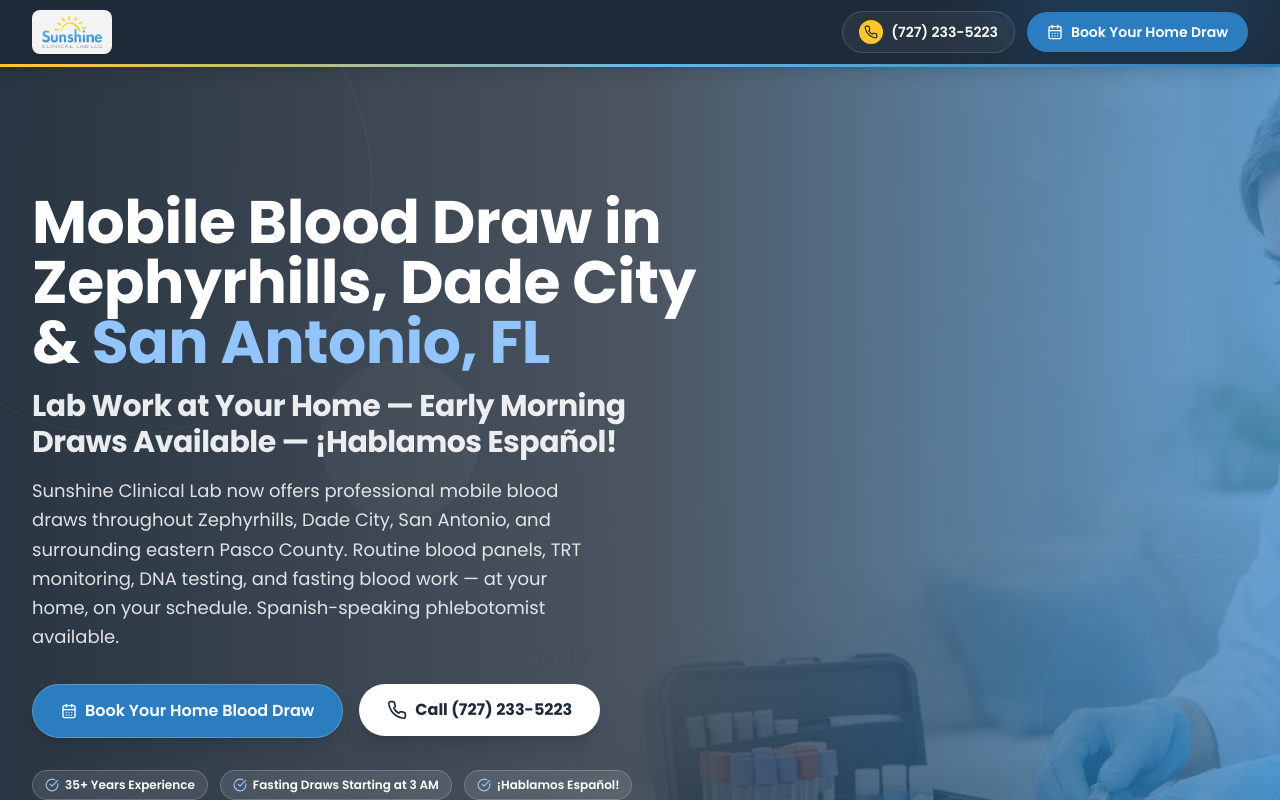
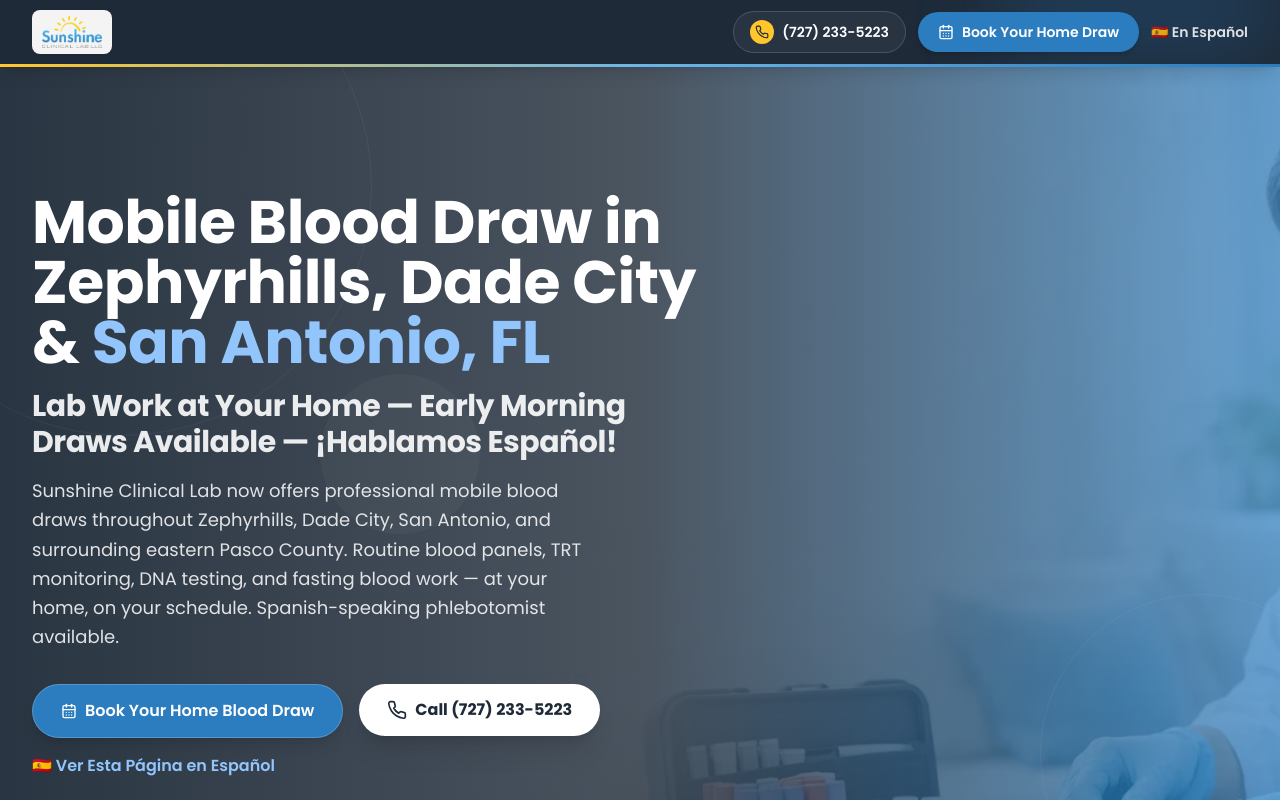
Before and after one commit to Echo5Digital/Sunshinelabus, a Next.js app in the folder frontend/: page /mobile-blood-draw-zephyrhills in a window 1280 px wide. Shown: the top 800 px of the page. Built offline with nearby package versions, Linux system fonts and the light colour scheme.

Commit message:
feat(frontend): add Spanish language links for immigration DNA testing page

```diff
--- a/frontend/components/MobileBloodDrawZephyrhillsPage.jsx
+++ b/frontend/components/MobileBloodDrawZephyrhillsPage.jsx
@@ -269,6 +269,12 @@
                   <span className="hidden sm:inline">Book Your Home Draw</span>
                 </ShimmerButton>
               </Link>
+              <Link
+                href="/es/prueba-de-adn-inmigracion"
+                className="hidden sm:inline-flex items-center gap-1.5 text-white/85 text-sm font-semibold whitespace-nowrap hover:text-sunshine-sky transition-colors"
+              >
+                🇪🇸 En Español
+              </Link>
             </div>
           </div>
 
@@ -330,7 +336,7 @@
 
             <motion.div
               variants={heroItemVariants}
-              className="flex flex-col sm:flex-row flex-wrap gap-4 justify-start mb-8"
+              className="flex flex-col sm:flex-row flex-wrap gap-4 justify-start mb-4"
             >
               <Link href="/book-appointment">
                 <ShimmerButton className="bg-sunshine-blue border border-white/20 text-white px-7 py-3.5 rounded-full font-semibold shadow-lg text-base gap-2">
@@ -344,6 +350,15 @@
                   Call (727) 233-5223
                 </ShimmerButton>
               </a>
+            </motion.div>
+
+            <motion.div variants={heroItemVariants} className="mb-8">
+              <Link
+                href="/es/prueba-de-adn-inmigracion"
+                className="text-[#93C5FD] font-semibold hover:underline text-base"
+              >
+                🇪🇸 Ver Esta Página en Español
+              </Link>
             </motion.div>
 
             {/* Trust strip */}
```
